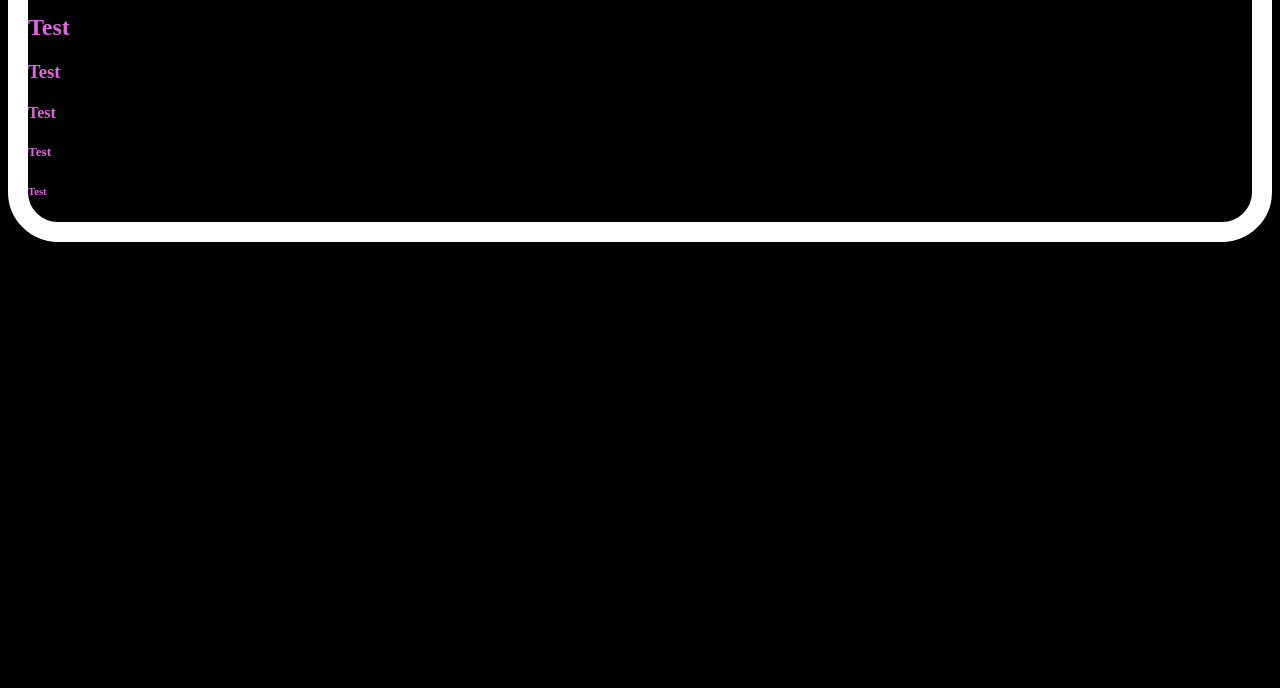
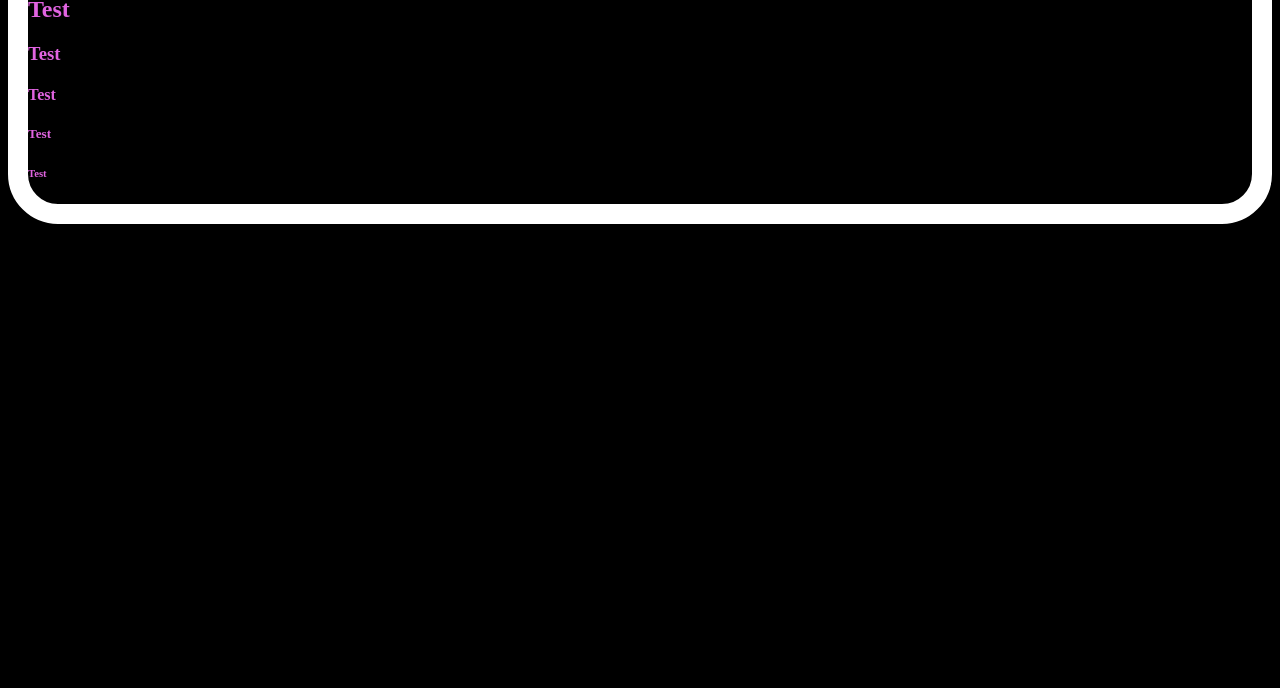
Before and after one commit to Axel-Scythe/solid-spork, a plain HTML site: page index.html in a window 1280 px wide. Shown: the part 112-800 px from the top of the page. Drawn offline with Linux system fonts and the light colour scheme.

Commit message:
Add files via upload

```diff
--- a/index.html
+++ b/index.html
@@ -4,7 +4,7 @@
 <head>
 
 	<title>Solid Spork</title>
-<link rel="stylesheet" type="text/css" href="\css\style.css">>
+<link rel="stylesheet" type="text/css" href="css\style.css">
 </head>
 
 <body>
```
